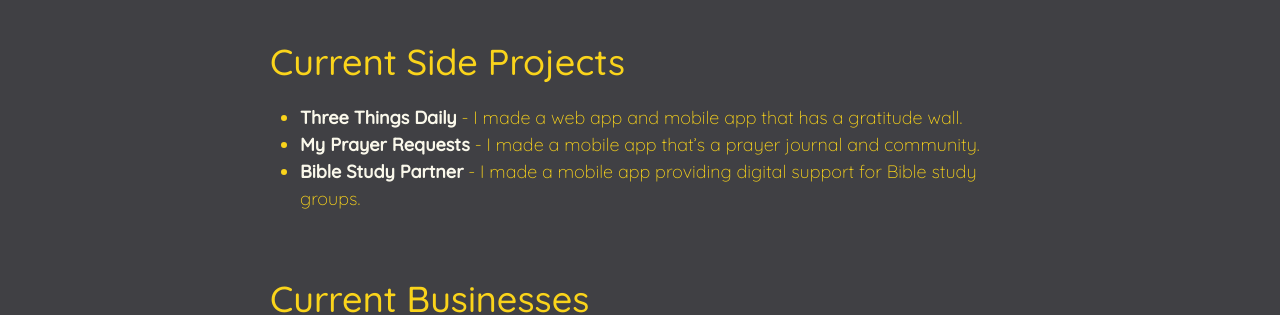
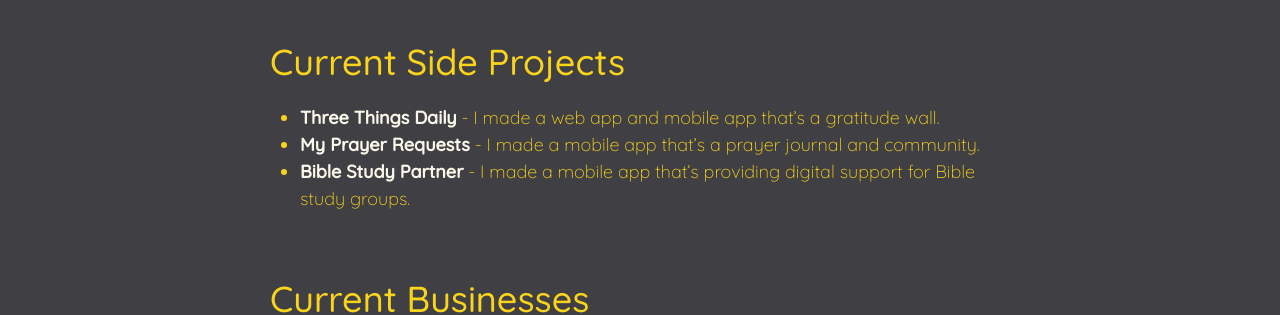
Before and after one commit to crystalcamarao/crystalcamarao.github.io, a Jekyll site: the page built from projects.md, in a window 1280 px wide. Shown: the part 176-491 px from the top of the page. Built offline with Jekyll 4.4.1, drawn with Linux system fonts in a browser that asks for light colours.

Commit message:
Updated Projects

```diff
--- a/projects.md
+++ b/projects.md
@@ -5,9 +5,9 @@ layout: page
 ---
 
 ## Current Side Projects
-* [Three Things Daily](https://threethingsdaily.xyz) - I made a web app and mobile app that has a gratitude wall.
+* [Three Things Daily](https://threethingsdaily.xyz) - I made a web app and mobile app that's a gratitude wall.
 * [My Prayer Requests](https://myprayerrequests.app) - I made a mobile app that's a prayer journal and community.
-* [Bible Study Partner](https://biblestudypartner.app) - I made a mobile app providing digital support for Bible study groups.
+* [Bible Study Partner](https://biblestudypartner.app) - I made a mobile app that's providing digital support for Bible study groups.
 
 ## Current Businesses
 * [World Bites](https://worldbites.ph) - I own this small business, an international snacks online store in the Philippines.
```
